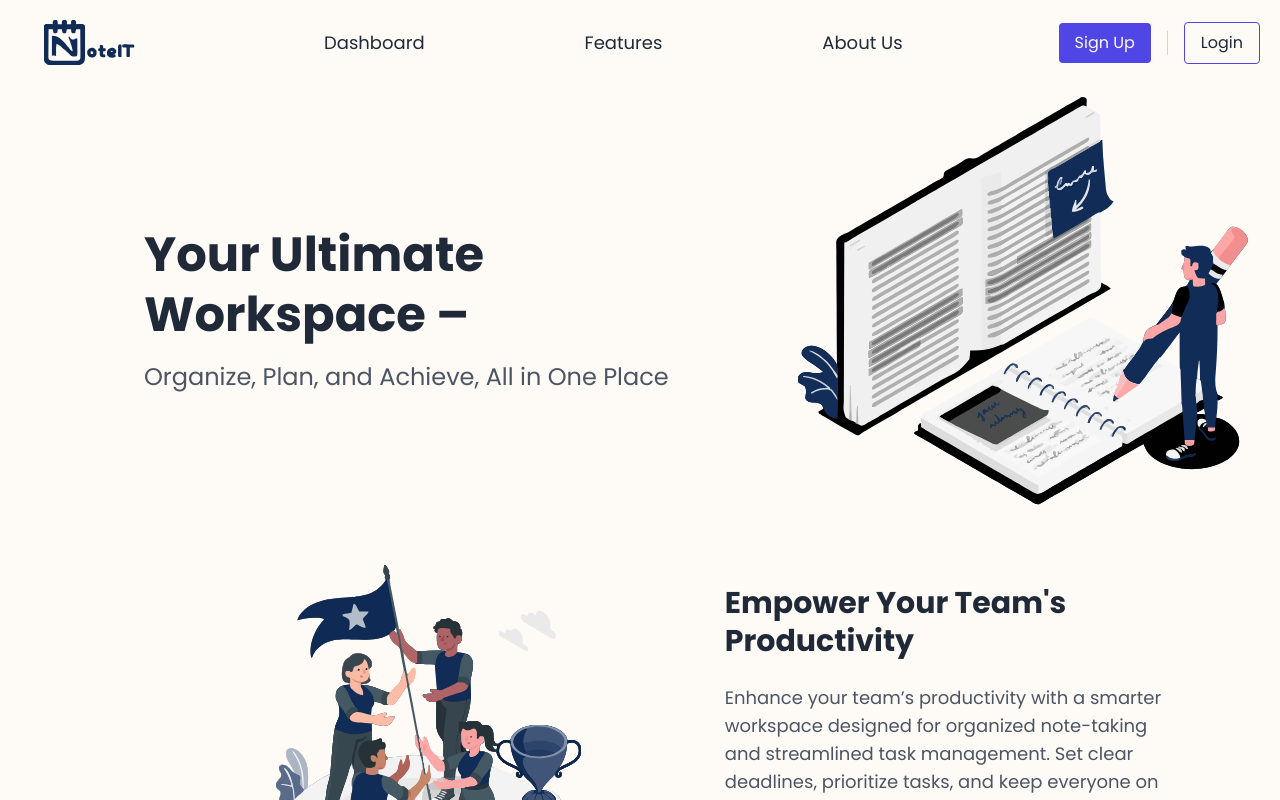
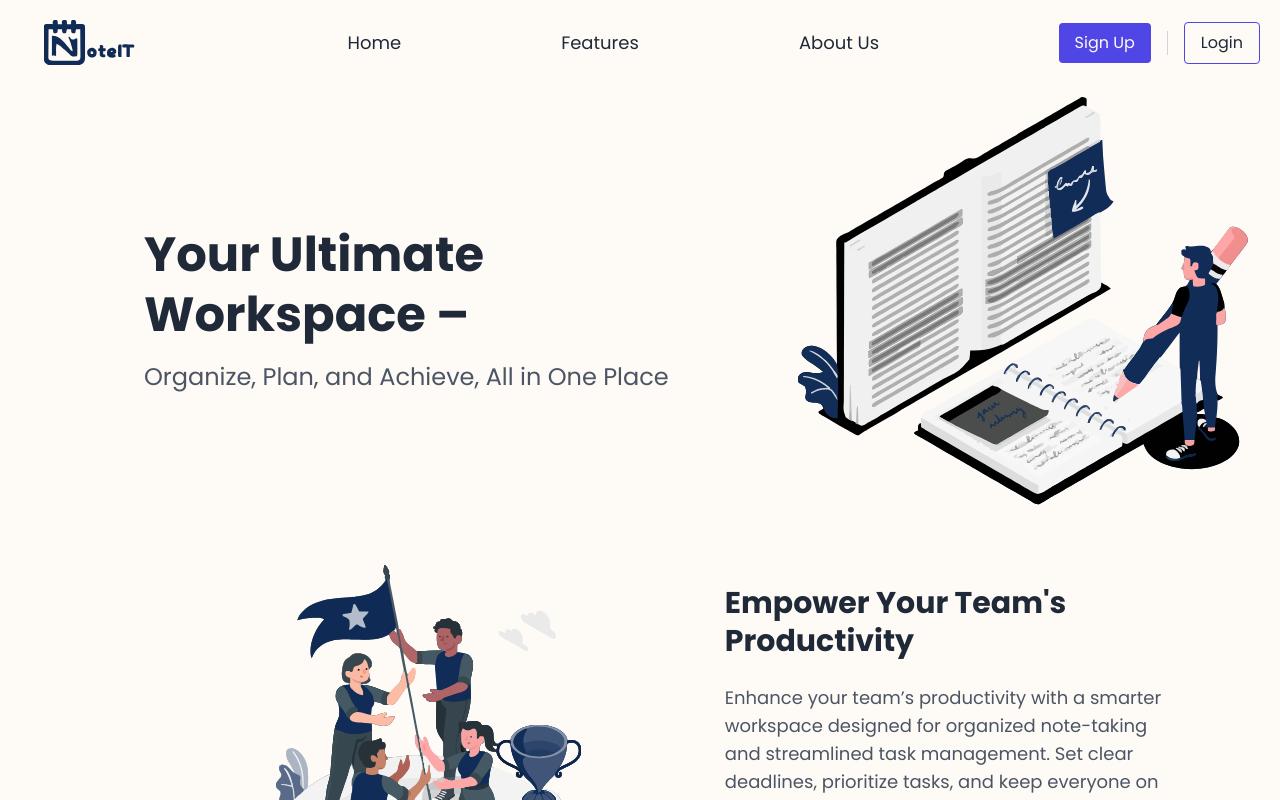
Before and after one commit to BrandonRafaelLovelyno/NoteIT, a Next.js app: page / in a window 1280 px wide. Shown: the top 800 px of the page. Built offline with nearby package versions, Linux system fonts and the light colour scheme; no server answers.

Commit message:
fix: redirecting dashboard to home

```diff
--- a/app/(home)/layout.js
+++ b/app/(home)/layout.js
@@ -15,7 +15,7 @@ export default function HomeLayout({ children }) {
       return <div />;
     } else {
       if (!session?.userId) {
-        router.push("/");
+        return router.push("/");
       }
       return (
         <div className="flex h-screen">
--- a/app/page.js
+++ b/app/page.js
@@ -15,8 +15,8 @@ export default function Home() {
           />
         </div>
         <nav className="hidden md:flex space-x-8">
-          <Link href="/dashboard" className="hover:text-indigo-600 text-lg">
-            Dashboard
+          <Link href="/home" className="hover:text-indigo-600 text-lg">
+            Home
           </Link>
           <Link
             href="#Features"
--- a/components/form/button/google-button.js
+++ b/components/form/button/google-button.js
@@ -11,7 +11,9 @@ const GoogleButton = ({ title }) => {
 
   const loginGoogle = async () => {
     const backendURL = getBackendUrl();
-    const { data } = await axios.get(`${backendURL}/auth/google`);
+    const { data } = await axios.get(`${backendURL}/auth/google`, {
+      withCredentials: true,
+    });
     const authorizationUrl = data.url;
 
     router.replace(authorizationUrl);
```
